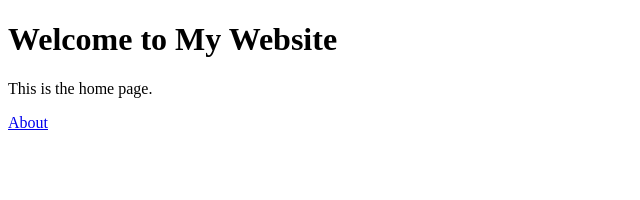
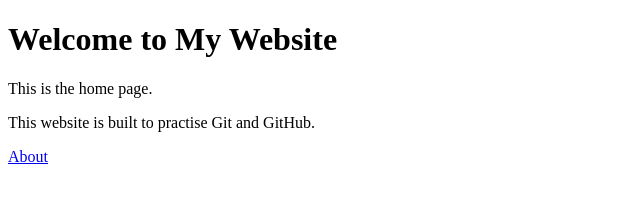
Before and after one commit to Chhavi07-arch/git-workflow-assignment, a plain HTML site: page index.html in a window 1280 px wide. Shown: the whole page, without its empty margins (0-640 px from the left). Drawn offline with Linux system fonts and the light colour scheme.

Commit message:
Update index.html with a description paragraph

```diff
--- a/index.html
+++ b/index.html
@@ -7,6 +7,7 @@
 <body>
   <h1>Welcome to My Website</h1>
   <p>This is the home page.</p>
+  <p>This website is built to practise Git and GitHub.</p>
   <a href="about.html">About</a>
 </body>
 </html>
```
